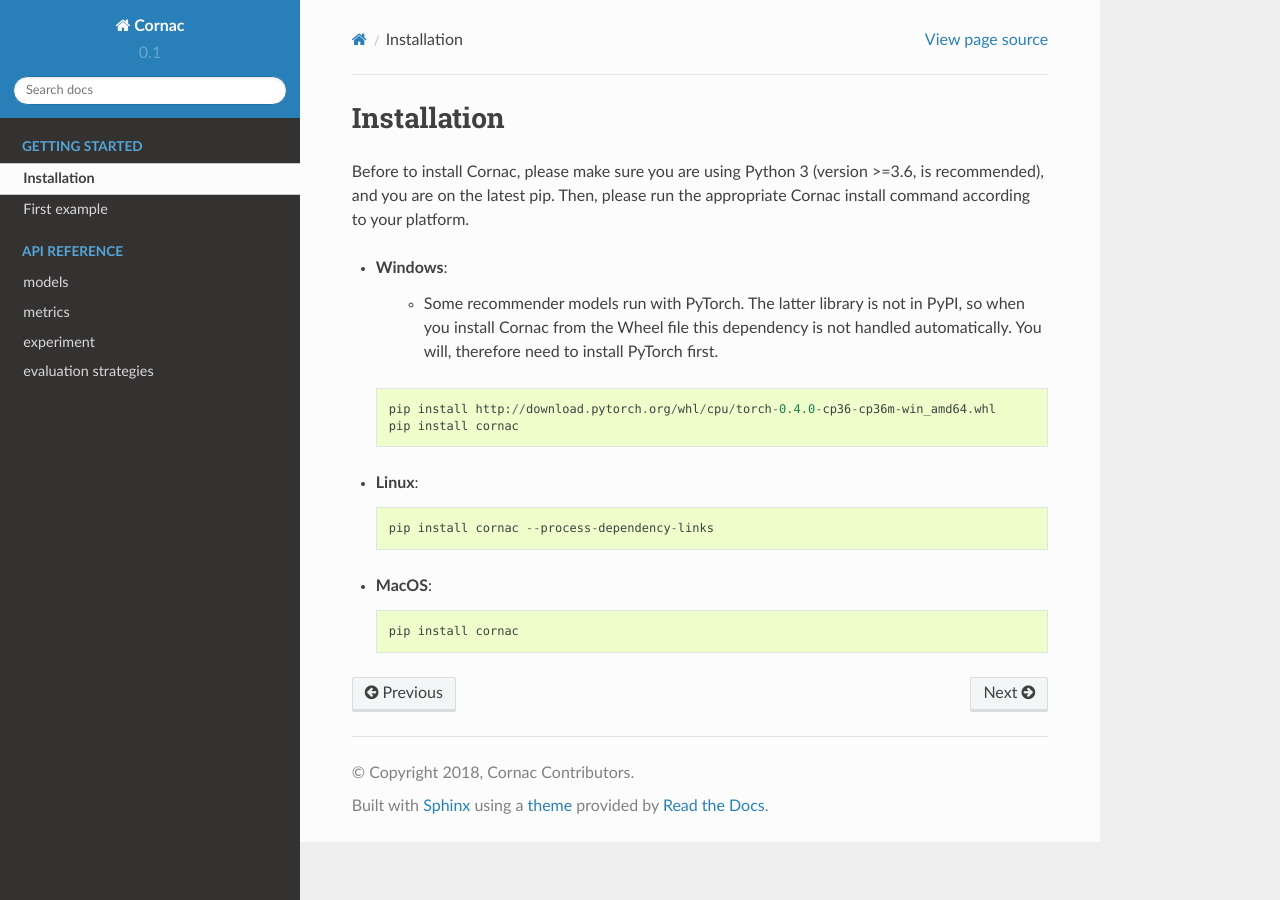
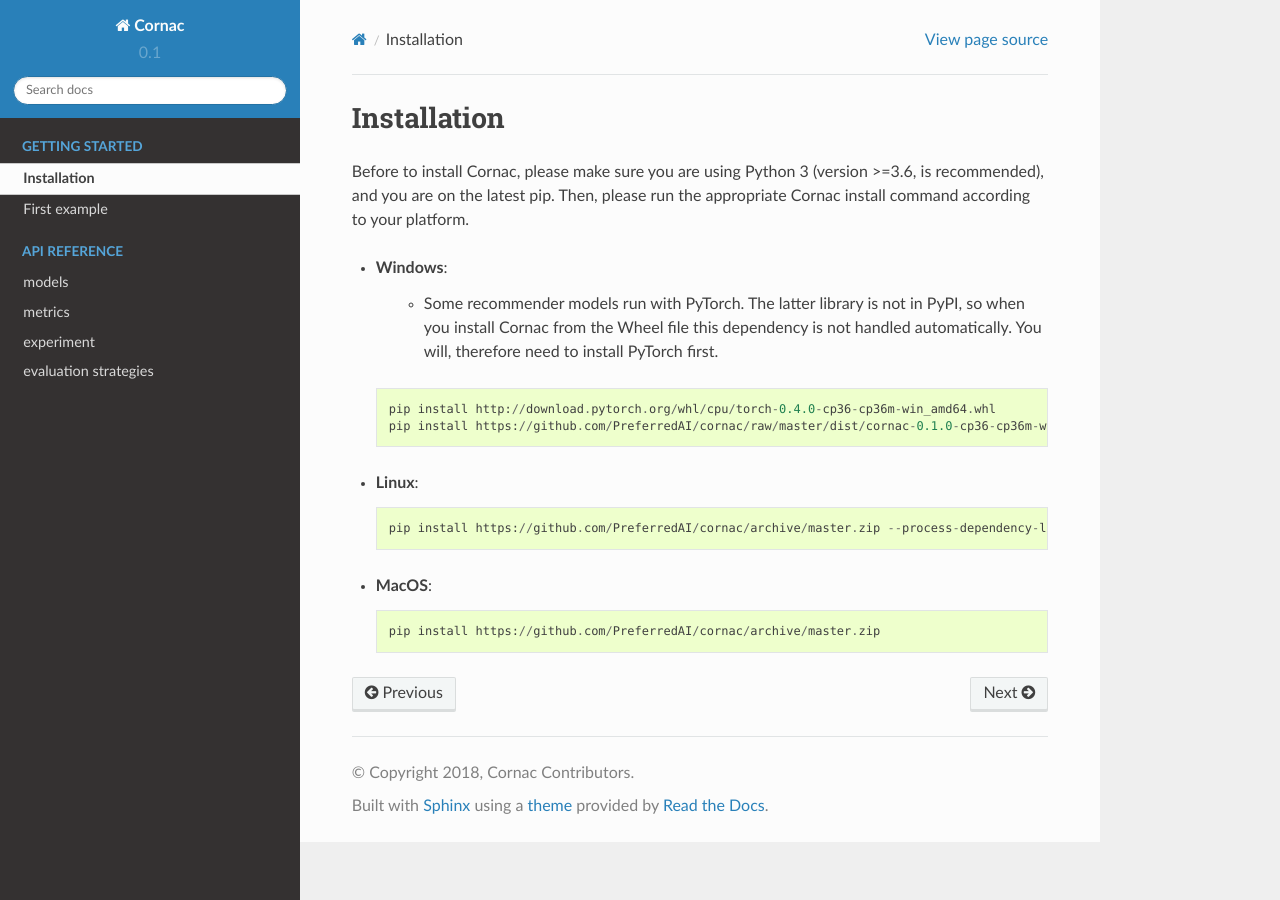
Before and after one commit to PreferredAI/cornac, a Sphinx documentation site: the page built from docs/source/installation.rst, in a window 1280 px wide. Built offline with Sphinx 7.4.7 and the Read the Docs theme 2.0.0, drawn with Linux system fonts in a browser that asks for light colours; part of the change alters nothing that is shown.

Commit message:
Updated Install documentation

```diff
--- a/docs/source/installation.rst
+++ b/docs/source/installation.rst
@@ -11,12 +11,12 @@ Then, please run the appropriate Cornac install command according to your platfo
  ::
 
 	pip install http://download.pytorch.org/whl/cpu/torch-0.4.0-cp36-cp36m-win_amd64.whl
-	pip install cornac
+	pip install https://github.com/PreferredAI/cornac/raw/master/dist/cornac-0.1.0-cp36-cp36m-win_amd64.whl
 
 * **Linux**::
 
-	pip install cornac --process-dependency-links
+	pip install https://github.com/PreferredAI/cornac/archive/master.zip --process-dependency-links
 
 * **MacOS**::
 
-	pip install cornac
+	pip install https://github.com/PreferredAI/cornac/archive/master.zip
```
Also changed, not shown: 11 other files.
